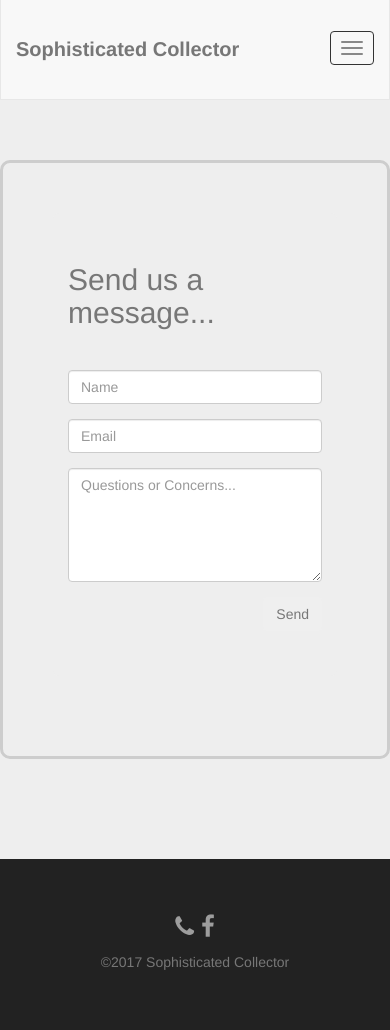
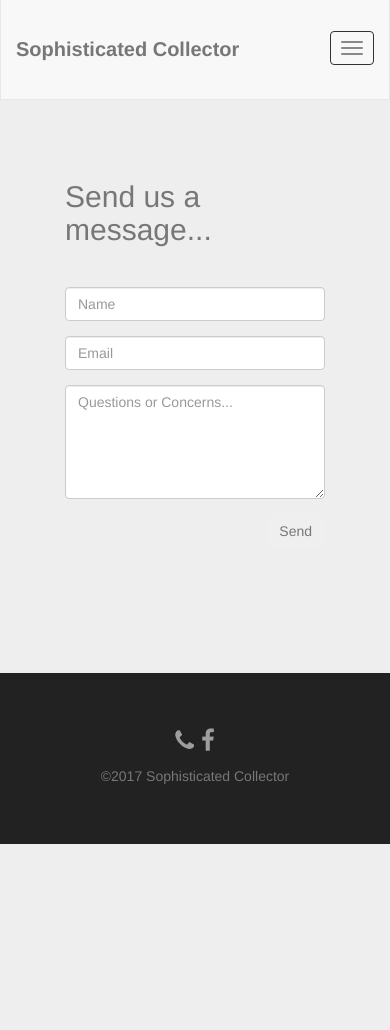
Before and after one commit to remmi11/flask-store, a Flask app: page /contact in a window 390 px wide. Shown: the part 41-1071 px from the top of the page. After the commit the page ends 885 px from the top, so only its background shows below. Run offline with Flask 2, Linux system fonts and the light colour scheme; some libraries are stand-ins or nearby versions.

Commit message:
Style Updates

```diff
--- a/static/style.css
+++ b/static/style.css
@@ -167,6 +167,7 @@ footer .fa {
 }
 
 
+
 /*############################*/
 
 
@@ -180,6 +181,9 @@ footer .fa {
   padding-left: 15px;
 }
 
+.white {
+    margin-top: 100px;
+}
 
 /*############################*/
 /*** mobile display ***/
@@ -225,5 +229,9 @@ footer .fa {
         margin-top: 15px;
         font-size: 17px !important;
     }
+    .white {
+        border-width: 0px;
+        margin: 0px;
+    }
 
 }
--- a/templates/contact.html
+++ b/templates/contact.html
@@ -2,7 +2,7 @@
 {% block body %}
 
 
-<div id="contact" class="container white" style="margin-top:100px;">
+<div id="contact" class="container white">
 <div class="jumbotron">
    <div class="row">
       <div class="col-md-12">
```
